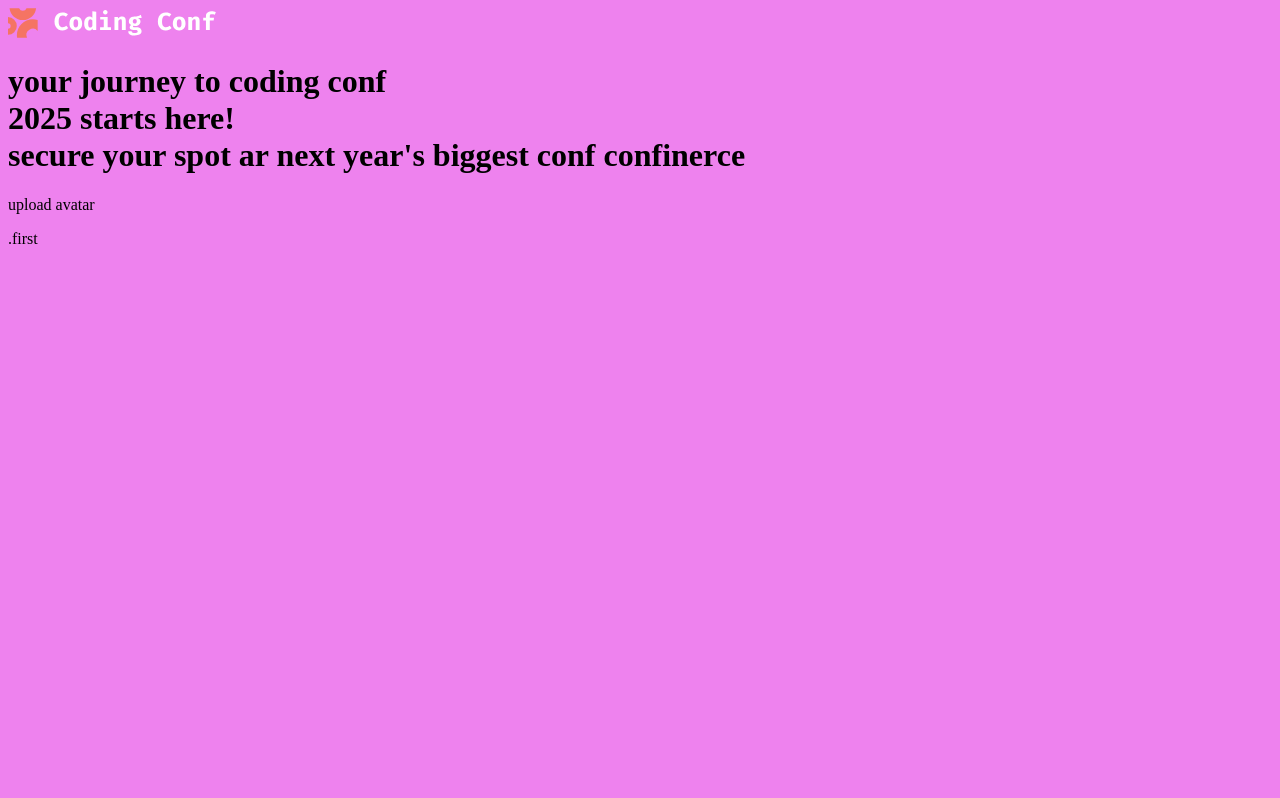
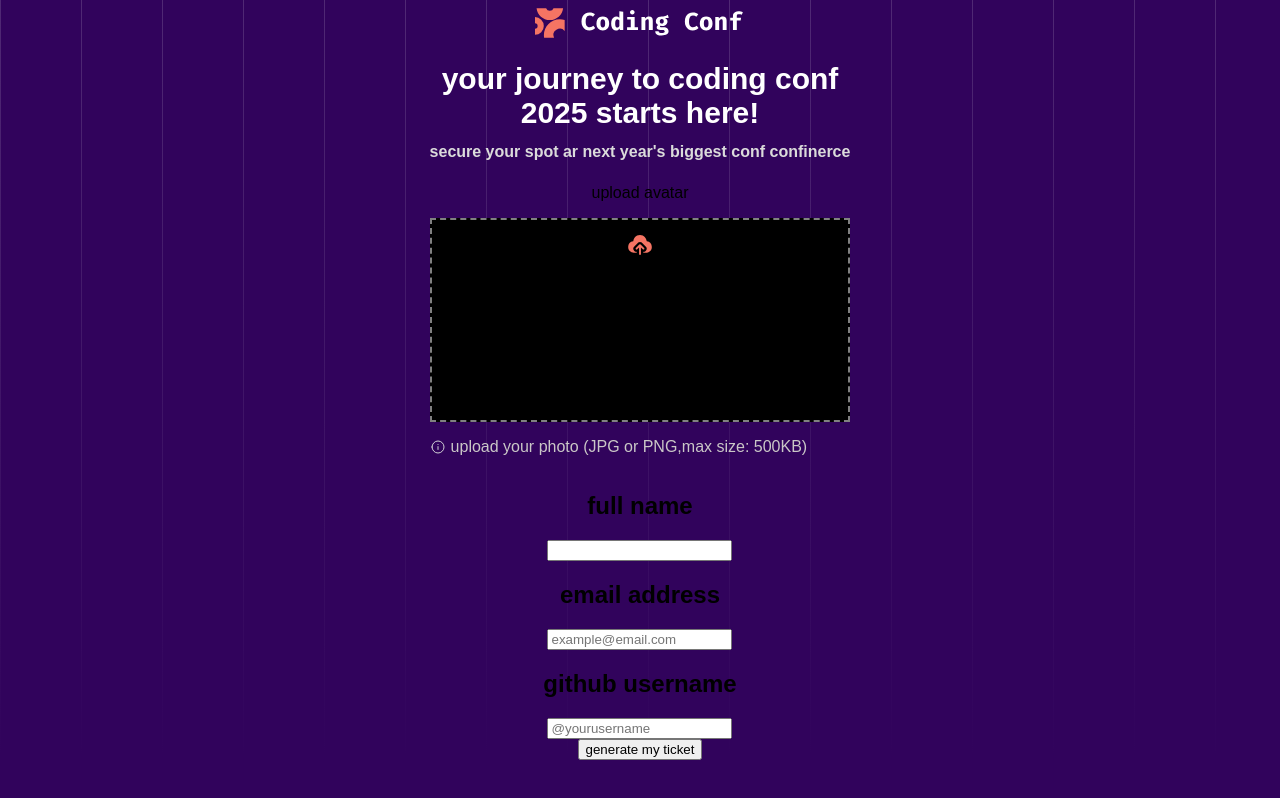
Before and after one commit to ligmasandro/adpoasjfpcjaPFCJ, a plain HTML site: page index.html in a window 1280 px wide. Drawn offline with Linux system fonts and the light colour scheme.

Commit message:
Add files via upload

```diff
--- a/index.html
+++ b/index.html
@@ -17,7 +17,21 @@
         <span>secure your spot ar next year's biggest conf confinerce</span>
       </h1>
       <p>upload avatar</p>
-      .first
+      <div class="first">
+        <img class="img-upload" src="assets/images/icon-upload.svg" alt="" />
+        <p>drag and drop or click to upload</p>
+      </div>
+      <div class="upload-div">
+        <img src="assets/images/icon-info.svg" alt="" />
+        <p class="drag">upload your photo (JPG or PNG,max size: 500KB)</p>
+      </div>
+      <h2>full name</h2>
+      <input type="text" />
+      <h2>email address</h2>
+      <input type="text" placeholder="example@email.com" />
+      <h2>github username</h2>
+      <input type="text" placeholder="@yourusername" />
     </div>
+    <button>generate my ticket</button>
   </body>
 </html>
--- a/style.css
+++ b/style.css
@@ -1,3 +1,35 @@
 body {
-  background-color: violet;
+  background-image: url(assets/images/pattern-lines.svg);
+  background-color: rgb(49, 3, 92);
+  align-items: center;
+  text-align: center;
+  height: 100vh;
+  display: flex;
+  flex-direction: column;
+  font-family: sans-serif;
 }
+h1 {
+  color: white;
+  font-size: 30px;
+}
+span {
+  font-size: 16px;
+  color: rgb(219, 219, 219);
+}
+.first {
+  border: 2px dashed gray;
+  height: 180px;
+  padding-top: 10px;
+  padding-bottom: 10px;
+  background-color: rgb(0, 0, 0);
+}
+.img-upload {
+  border-color: gray;
+}
+.upload-div {
+  display: flex;
+  gap: 5px;
+}
+.drag {
+  color: rgb(202, 199, 199);
+}
```
